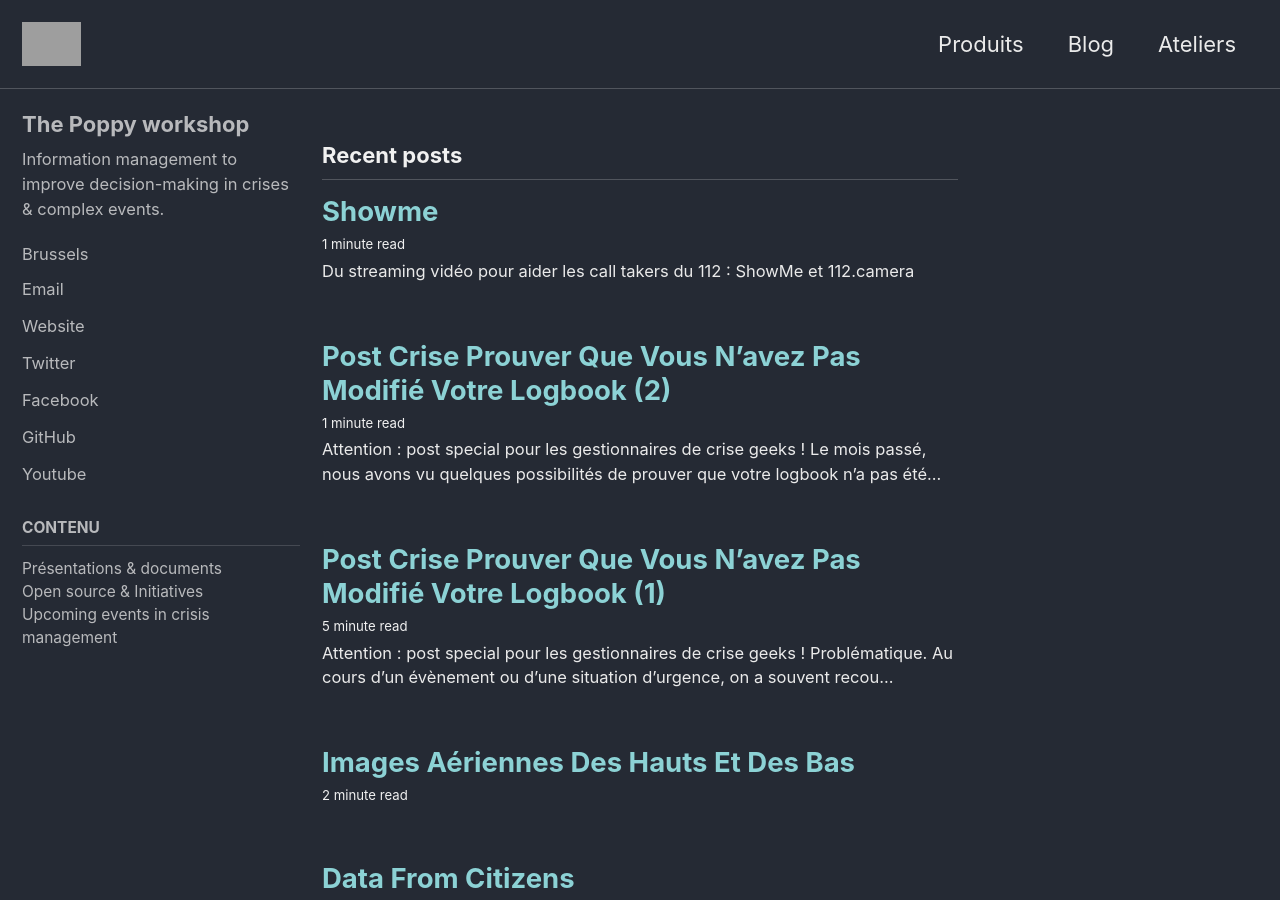
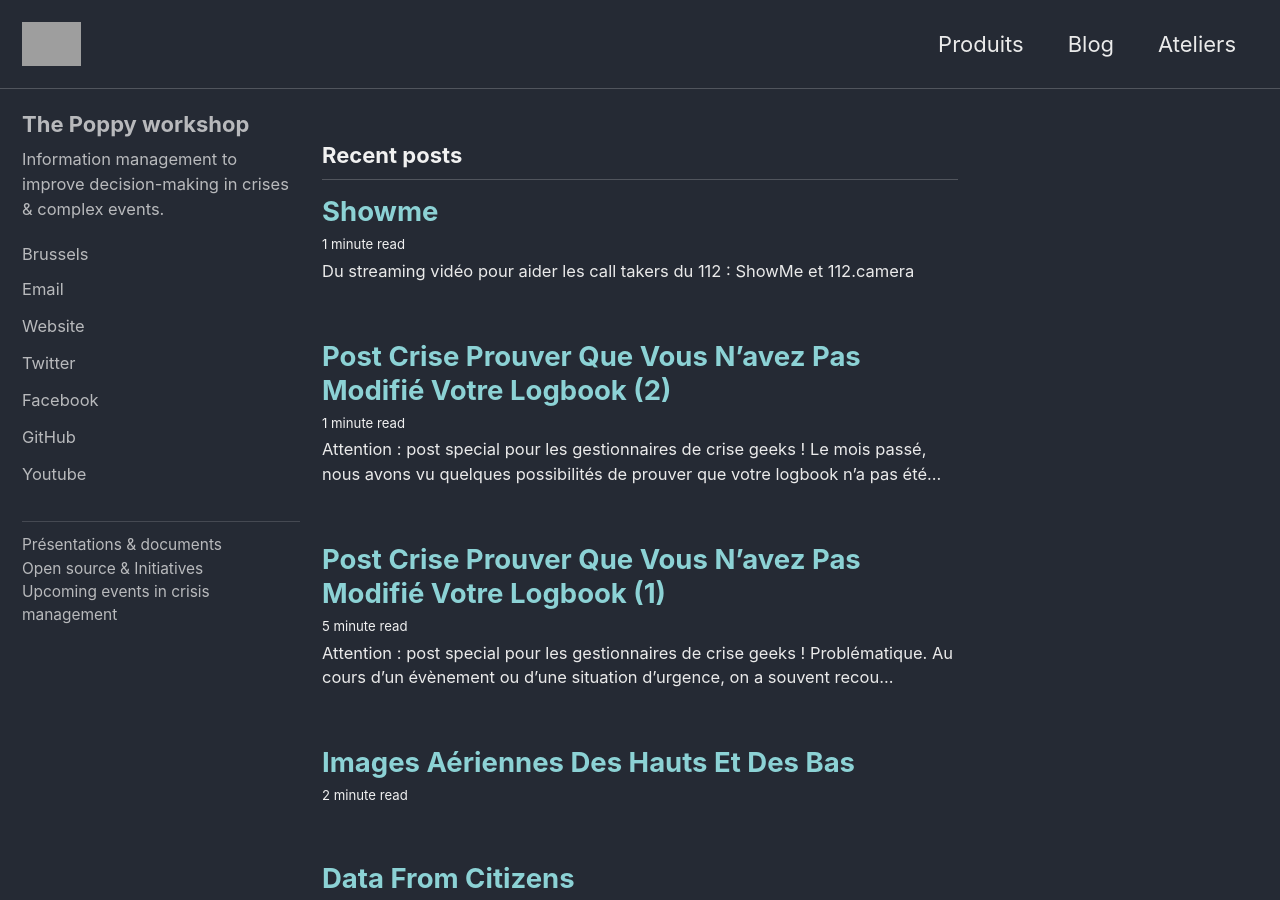
Before and after one commit to ccloquet/ccloquet.github.io, a Jekyll site: the page built from index.html, in a window 1280 px wide and 900 px high. Built offline with Jekyll 4.4.1, drawn with Linux system fonts in a browser that asks for light colours; cached includes are drawn as plain includes; the list of posts is cut into pages by our own code; grey boxes are pictures that could not be loaded.

Commit message:
Update navigation.yml

```diff
--- a/_data/navigation.yml
+++ b/_data/navigation.yml
@@ -8,7 +8,7 @@ main:
     url: /workshops/
 
 sideb:
-  - title: Contenu
+  - title:
     children:
     - title: "Présentations & documents"
       url: /presas/
```
